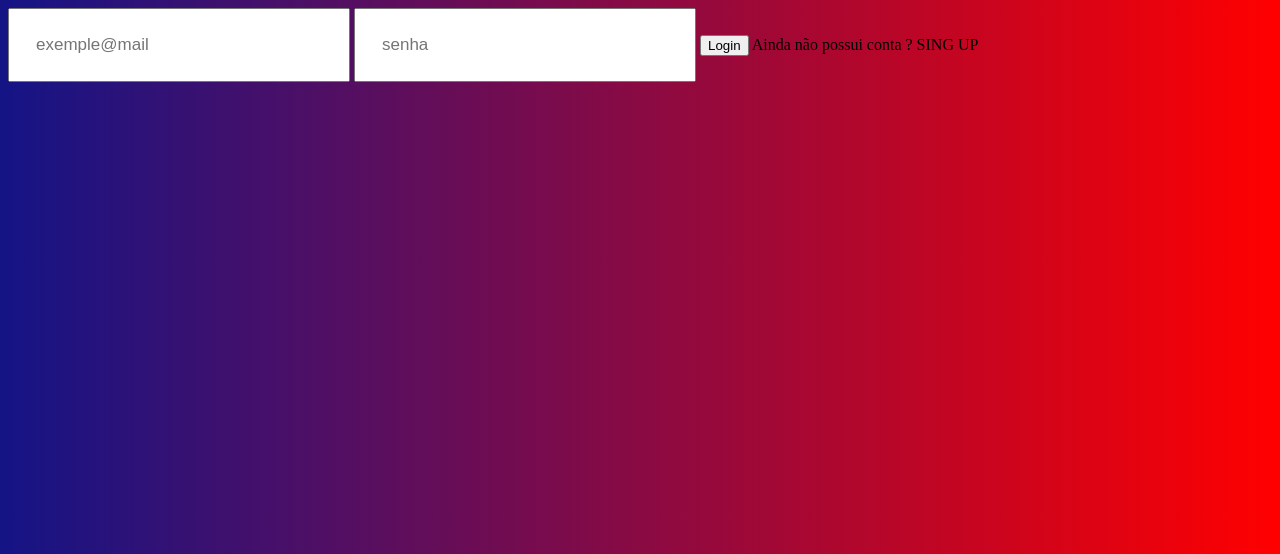
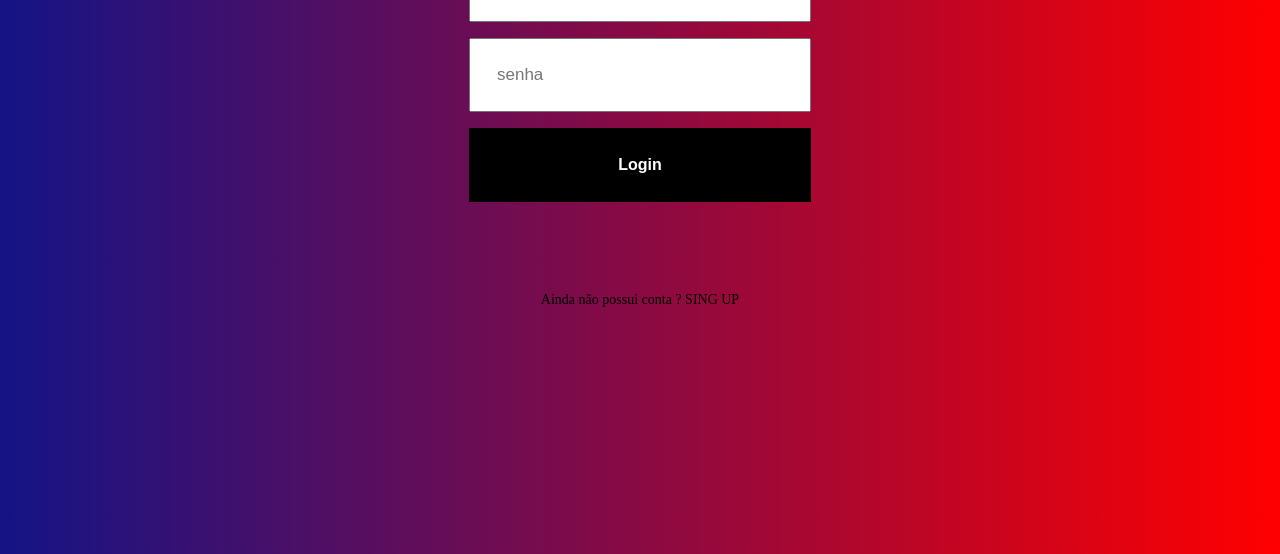
Before and after one commit to SamuelVictorMedeiros/web-platform-vr1xmf, a plain HTML site: page index.html in a window 1280 px wide. Shown: the part 246-800 px from the top of the page. Drawn offline with Linux system fonts and the light colour scheme.

Commit message:
1 file modified

```diff
--- a/styles.css
+++ b/styles.css
@@ -15,7 +15,7 @@ h1 {
    font-weight: bold;
    text-align: center;
    color: black;
-   margin-top: 145px;
+   margin-top: 85px;
 }
 
 input {
@@ -25,4 +25,33 @@ input {
   font-weight: 500;
   font-size: 17px;
   padding-left: 26px;
+  display: block;
+  margin-right: auto;
+  margin-left: auto;
+  outline: none;
 }
+
+button {
+  display: block;
+  margin-left: auto;
+  margin-right: auto;
+  background: black;
+  width: 342px;
+  height: 74px;
+  border: none;
+  color: white;
+  font-weight: bold;
+  font-size: 16px;
+}
+
+
+a {
+  margin-top: 90px;
+  display: block;
+  text-align: center;
+  color: black;
+  text-align: center;
+  font-size: 14px;
+  color: black;
+
+}
```
